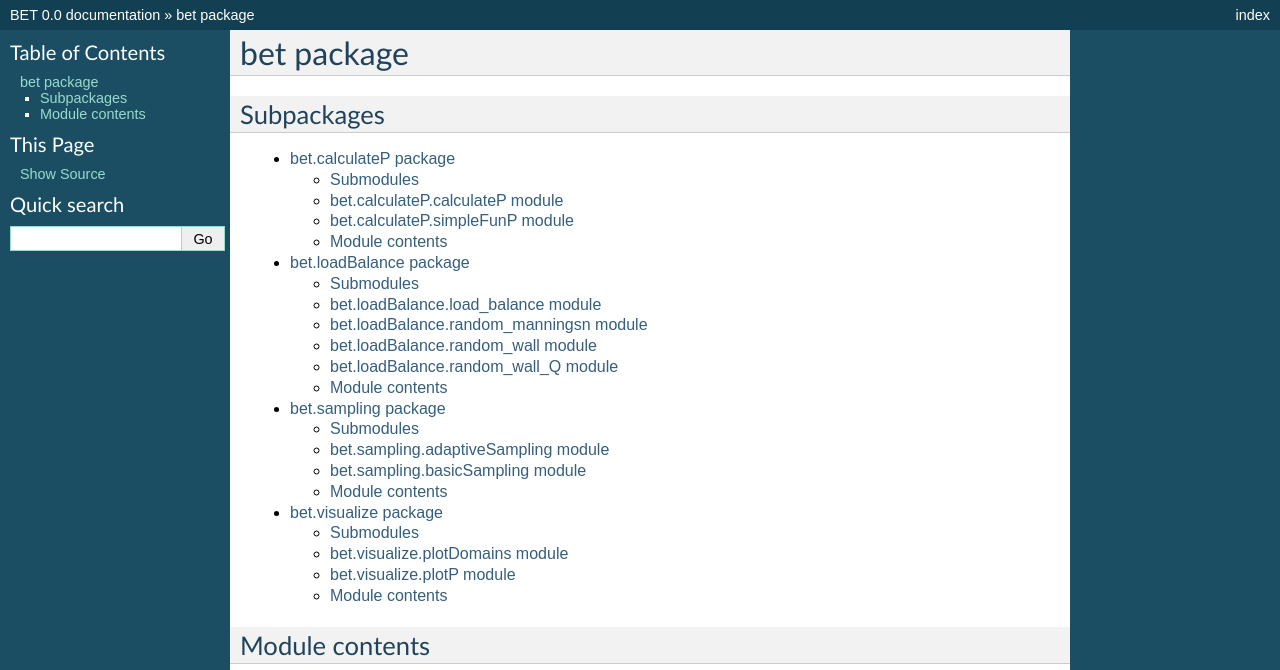
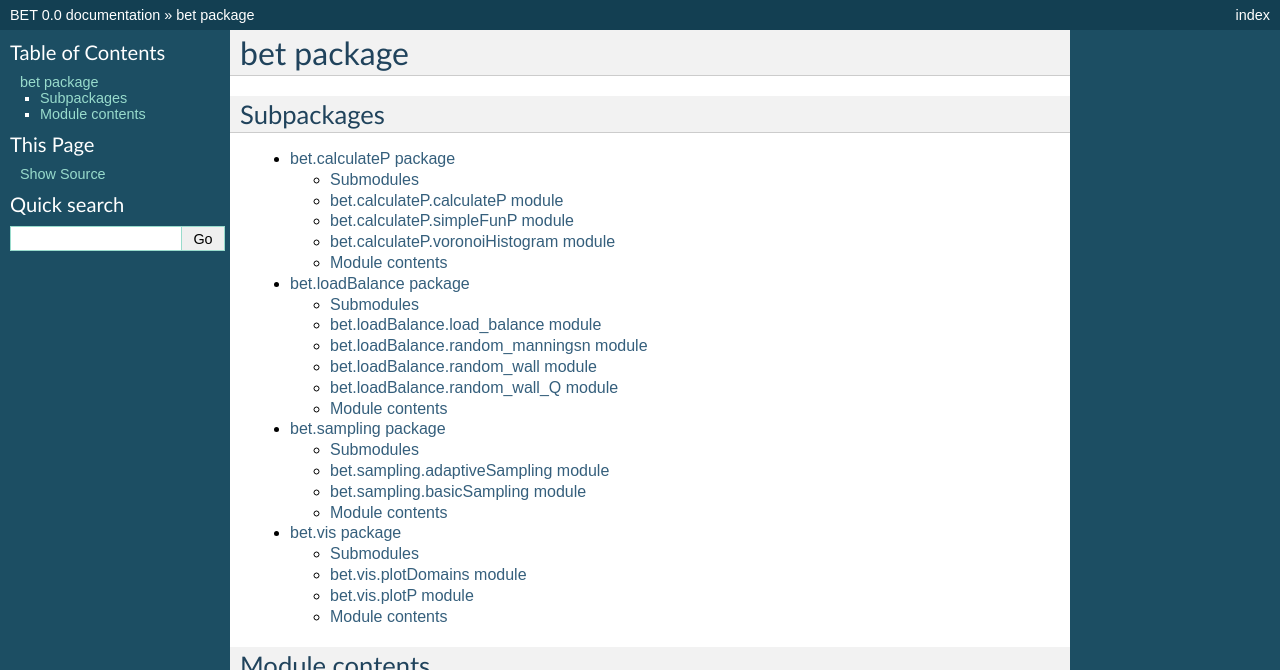
Before and after one commit to UT-CHG/BET, a Sphinx documentation site: the page built from doc/bet.rst, in a window 1280 px wide, cut to the strip 0-670 px from the top of the page. Built offline with Sphinx 7.4.7, drawn with Linux system fonts in a browser that asks for light colours; pages that are not in the unit, such as notebooks, are missing from menus.

Commit message:
updating documentation

```diff
--- a/doc/bet.calculateP.rst
+++ b/doc/bet.calculateP.rst
@@ -20,6 +20,14 @@ bet.calculateP.simpleFunP module
     :undoc-members:
     :show-inheritance:
 
+bet.calculateP.voronoiHistogram module
+--------------------------------------
+
+.. automodule:: bet.calculateP.voronoiHistogram
+    :members:
+    :undoc-members:
+    :show-inheritance:
+
 
 Module contents
 ---------------
--- a/doc/bet.rst
+++ b/doc/bet.rst
@@ -9,7 +9,7 @@ Subpackages
     bet.calculateP
     bet.loadBalance
     bet.sampling
-    bet.visualize
+    bet.vis
 
 Module contents
 ---------------
```
Also changed, not shown: doc/bet.vis.rst (added, +30 -0 lines).
